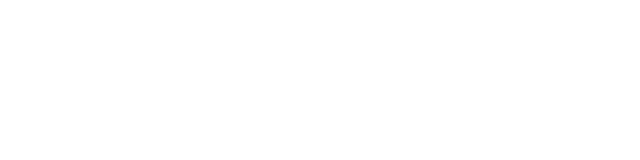
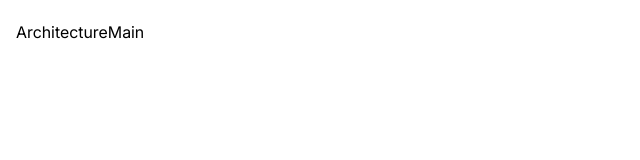
Before and after one commit to Eehnodu/common, a React (Vite) app in the folder frontend/: page /architecture in a window 1280 px wide. Before the commit this address had no page. Shown: the top 160 px of the page, without its empty margins (0-640 px from the left). Built offline with nearby package versions, Linux system fonts and the light colour scheme; the HTML template or start-up script is replaced by a standard one.

Commit message:
feat: architecture

```diff
--- a/frontend/src/App.tsx
+++ b/frontend/src/App.tsx
@@ -20,6 +20,8 @@
 import AdminMain from "./container/admin/main";
 import GptPage from "./container/admin/gpt";
 import CommonLayout from "./container/common/layout";
+import ArchitectureLayout from "./container/architecture/layout";
+import ArchitectureMain from "./container/architecture/main";
 
 function App() {
   const queryClient = new QueryClient();
@@ -54,6 +56,9 @@
               <Route path="/alert" element={<AlertPage />} />
               <Route path="/toast" element={<ToastPage />} />
             </Route>
+            <Route element={<ArchitectureLayout />}>
+              <Route path="/architecture" element={<ArchitectureMain />} />
+            </Route>
           </Routes>
         </BrowserRouter>
       </QueryClientProvider>
--- /dev/null
+++ b/frontend/src/container/architecture/layout.tsx
@@ -0,0 +1,17 @@
+import { Outlet } from "react-router-dom";
+
+const ArchitectureLayout = () => {
+  return (
+    <div className="flex flex-col w-full h-full overflow-hidden">
+      <main className="flex flex-1 flex-col h-full">
+        <section className="flex-1 px-4 py-5 h-full">
+          <div className="w-full h-full overflow-y-auto">
+            <Outlet />
+          </div>
+        </section>
+      </main>
+    </div>
+  );
+};
+
+export default ArchitectureLayout;
--- /dev/null
+++ b/frontend/src/container/architecture/main.tsx
@@ -0,0 +1,5 @@
+const ArchitectureMain = () => {
+  return <div>ArchitectureMain</div>;
+};
+
+export default ArchitectureMain;
```
